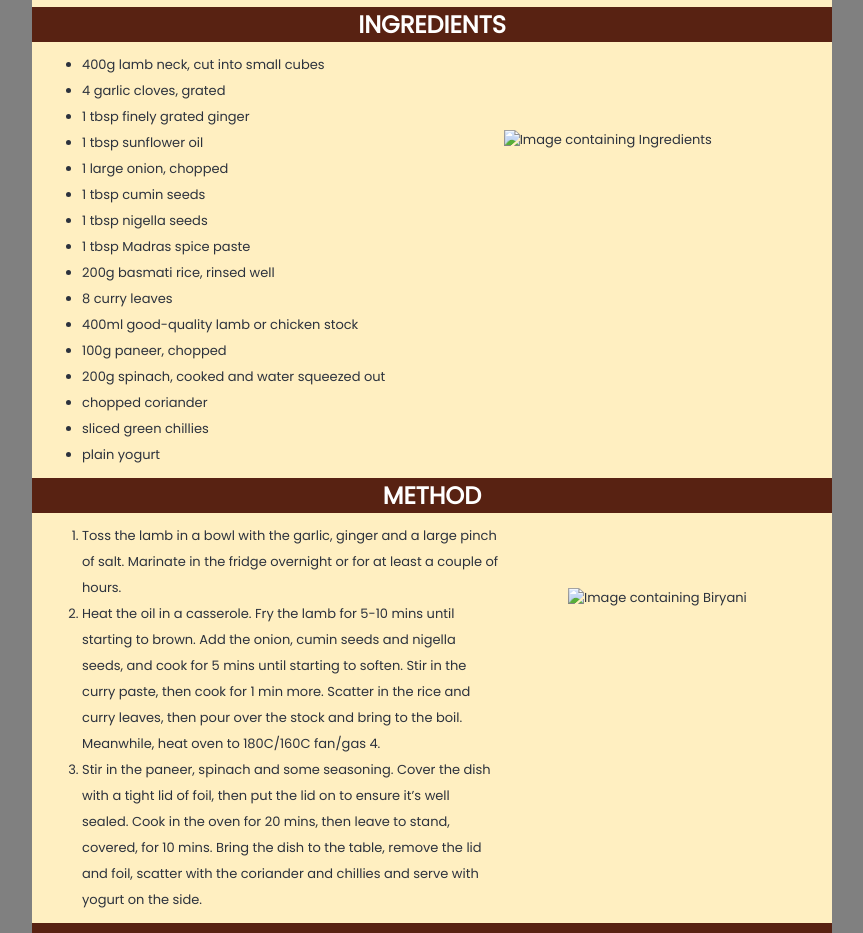
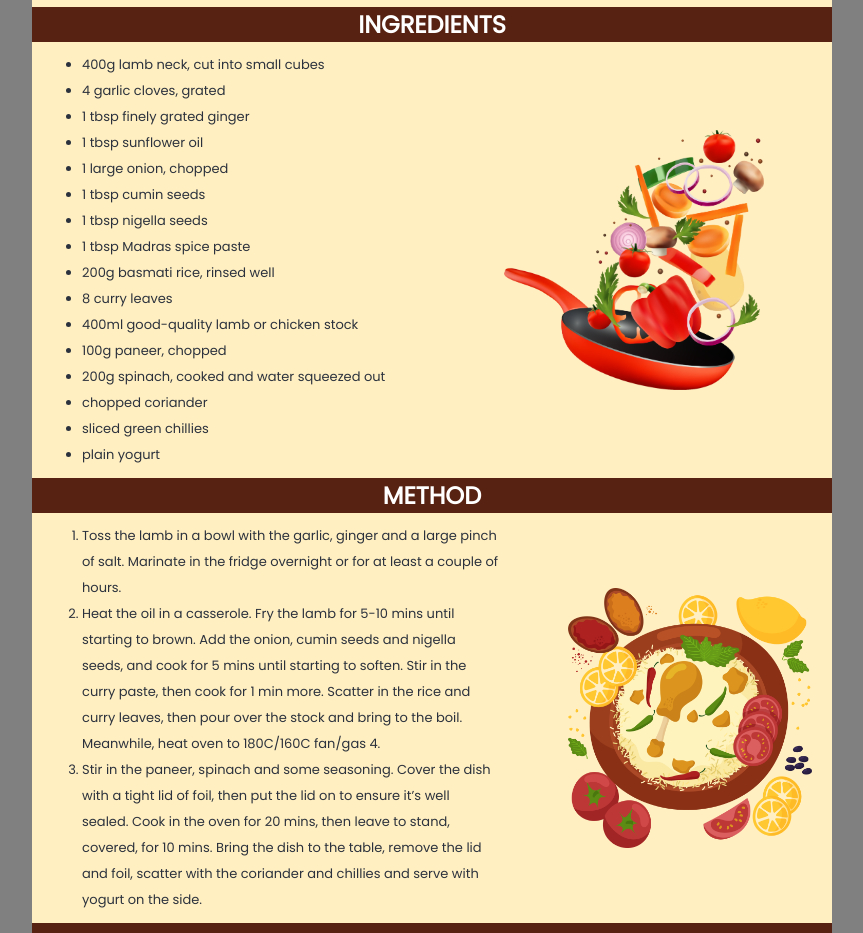
Before and after one commit to shahroz769/recipe-assignment, a plain HTML site: page index.html in a window 1280 px wide. Shown: the part 188-1121 px from the top of the page, without its empty margins (208-1071 px from the left). Drawn offline with Linux system fonts and the light colour scheme; the site is published under a folder, as on GitHub Pages, so addresses that start at the root find nothing.

Commit message:
image corrections

```diff
--- a/index.html
+++ b/index.html
@@ -37,7 +37,7 @@
                     <li>sliced green chillies</li>
                     <li>plain yogurt</li>
                 </ul>
-                <img src="/assets/ing.png" alt="Image containing Ingredients" width="300px" height="300px">
+                <img src="ing.png" alt="Image containing Ingredients" width="300px" height="300px">
         </div>
         <h2>METHOD</h2>
         <div class="biryani">
@@ -46,7 +46,7 @@
                     <li>Heat the oil in a casserole. Fry the lamb for 5-10 mins until starting to brown. Add the onion, cumin seeds and nigella seeds, and cook for 5 mins until starting to soften. Stir in the curry paste, then cook for 1 min more. Scatter in the rice and curry leaves, then pour over the stock and bring to the boil. Meanwhile, heat oven to 180C/160C fan/gas 4.</li>
                     <li>Stir in the paneer, spinach and some seasoning. Cover the dish with a tight lid of foil, then put the lid on to ensure it’s well sealed. Cook in the oven for 20 mins, then leave to stand, covered, for 10 mins. Bring the dish to the table, remove the lid and foil, scatter with the coriander and chillies and serve with yogurt on the side.</li>
             </ol>
-            <img src="/assets/bir.png" alt="Image containing Biryani" width="284px" height="300px">
+            <img src="bir.png" alt="Image containing Biryani" width="284px" height="300px">
         </div>
     </div>
 </body>
```
Also changed, not shown: bir.png (renamed from assets/bir.png), ing.png (renamed from assets/ing.png).
